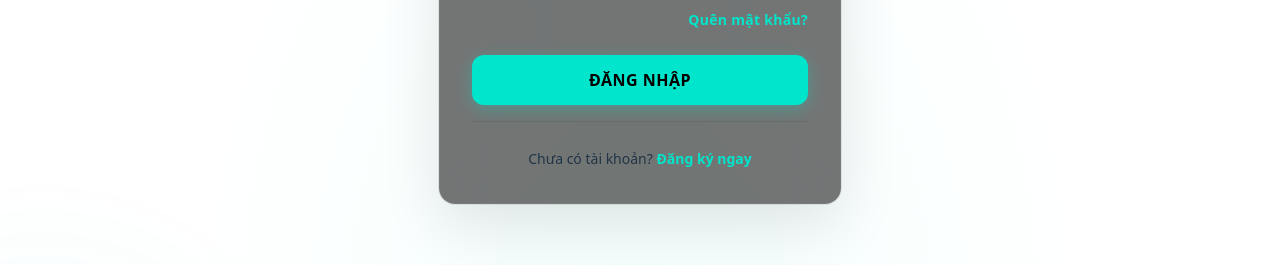
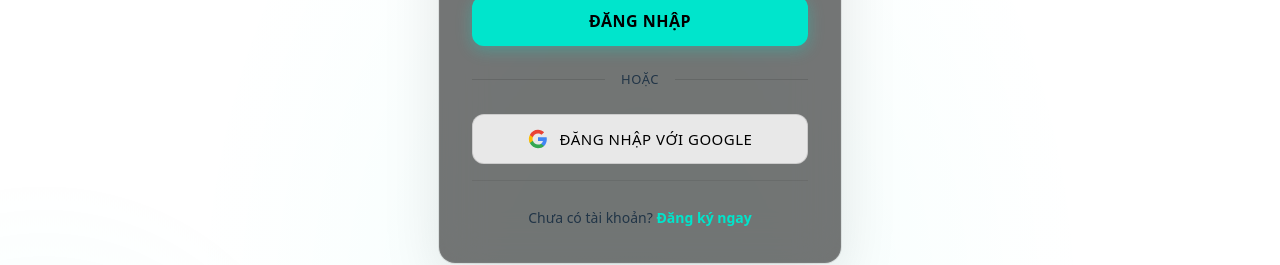
Before and after one commit to leedontbeshy/unimerch-client, a React (Vite) app: page /login in a window 1280 px wide. Shown: the part 598-863 px from the top of the page. Built offline with nearby package versions, Linux system fonts and the light colour scheme; no server answers.

Commit message:
feat: add Google Sign-In button and functionality to LoginPage

```diff
--- a/src/css/auth.css
+++ b/src/css/auth.css
@@ -321,6 +321,72 @@
   box-shadow: none;
 }
 
+/* Google Sign-In Button */
+.btn-google {
+  background: var(--bg-card-light);
+  color: var(--text-white);
+  border: 1.5px solid var(--border-light);
+  display: flex;
+  align-items: center;
+  justify-content: center;
+  gap: 12px;
+  font-weight: 500;
+  transition: all 0.3s cubic-bezier(0.4, 0, 0.2, 1);
+  width: 100%;
+  padding: 14px 24px;
+  border-radius: 12px;
+  font-size: 15px;
+  cursor: pointer;
+  position: relative;
+  overflow: hidden;
+}
+
+.btn-google:hover:not(:disabled) {
+  background: var(--bg-input-hover);
+  border-color: var(--border-cyan);
+  transform: translateY(-2px);
+  box-shadow: 0 6px 20px rgba(0, 229, 204, 0.2);
+}
+
+.btn-google:active:not(:disabled) {
+  transform: translateY(0);
+  box-shadow: 0 2px 8px rgba(0, 229, 204, 0.15);
+}
+
+.btn-google:disabled {
+  opacity: 0.5;
+  cursor: not-allowed;
+  transform: none;
+}
+
+.google-icon {
+  flex-shrink: 0;
+}
+
+/* Divider */
+.divider {
+  display: flex;
+  align-items: center;
+  text-align: center;
+  margin: 24px 0;
+  color: var(--text-gray-light);
+  font-size: 13px;
+  font-weight: 500;
+  text-transform: uppercase;
+  letter-spacing: 0.5px;
+}
+
+.divider::before,
+.divider::after {
+  content: '';
+  flex: 1;
+  border-bottom: 1px solid var(--border-light);
+}
+
+.divider span {
+  padding: 0 16px;
+}
+
 .btn-secondary {
   background: transparent;
   color: var(--text-white);
--- a/src/pages/LoginPage.tsx
+++ b/src/pages/LoginPage.tsx
@@ -3,6 +3,7 @@ import { Link, useNavigate } from 'react-router-dom';
 import { useAuth } from '../hooks/useAuth';
 import AuthLayout from '../layout/AuthLayout';
 import Header from '../components/Header';
+import { signInWithGoogle } from '../services/firebaseAuthService';
 
 const LoginPage: React.FC = () => {
   const navigate = useNavigate();
@@ -17,6 +18,7 @@ const LoginPage: React.FC = () => {
   const [errors, setErrors] = useState<{ [key: string]: string }>({});
   const [isLoading, setIsLoading] = useState(false);
   const [apiError, setApiError] = useState('');
+  const [isGoogleLoading, setIsGoogleLoading] = useState(false);
 
   const handleChange = (e: React.ChangeEvent<HTMLInputElement>) => {
     const { name, value, type, checked } = e.target;
@@ -71,6 +73,32 @@ const LoginPage: React.FC = () => {
       setApiError(message);
     } finally {
       setIsLoading(false);
+    }
+  };
+
+  const handleGoogleSignIn = async () => {
+    setApiError('');
+    setIsGoogleLoading(true);
+
+    try {
+      const result = await signInWithGoogle();
+
+      if (result.success) {
+        // Demo: Chỉ chuyển hướng đến trang products
+        // Trong thực tế, bạn có thể gửi token đến backend hoặc lưu thông tin user
+        console.log('Google Sign-In Success:', result.user);
+        console.log('Firebase Token:', result.token);
+
+        // Chuyển hướng đến trang products
+        navigate('/all-products');
+      } else {
+        setApiError(result.error || 'Đăng nhập Google thất bại');
+      }
+    } catch (error: unknown) {
+      setApiError('Đã xảy ra lỗi khi đăng nhập bằng Google');
+      console.error('Google Sign-In Error:', error);
+    } finally {
+      setIsGoogleLoading(false);
     }
   };
 
@@ -158,6 +186,34 @@ const LoginPage: React.FC = () => {
           </button>
         </form>
 
+        <div className="divider">
+          <span>hoặc</span>
+        </div>
+
+        <button
+          type="button"
+          className="btn btn-google"
+          onClick={handleGoogleSignIn}
+          disabled={isGoogleLoading || isLoading}
+        >
+          {isGoogleLoading ? (
+            <>
+              <span className="spinner"></span>
+              Đang đăng nhập...
+            </>
+          ) : (
+            <>
+              <svg className="google-icon" viewBox="0 0 24 24" width="20" height="20">
+                <path fill="#4285F4" d="M22.56 12.25c0-.78-.07-1.53-.2-2.25H12v4.26h5.92c-.26 1.37-1.04 2.53-2.21 3.31v2.77h3.57c2.08-1.92 3.28-4.74 3.28-8.09z"/>
+                <path fill="#34A853" d="M12 23c2.97 0 5.46-.98 7.28-2.66l-3.57-2.77c-.98.66-2.23 1.06-3.71 1.06-2.86 0-5.29-1.93-6.16-4.53H2.18v2.84C3.99 20.53 7.7 23 12 23z"/>
+                <path fill="#FBBC05" d="M5.84 14.09c-.22-.66-.35-1.36-.35-2.09s.13-1.43.35-2.09V7.07H2.18C1.43 8.55 1 10.22 1 12s.43 3.45 1.18 4.93l2.85-2.22.81-.62z"/>
+                <path fill="#EA4335" d="M12 5.38c1.62 0 3.06.56 4.21 1.64l3.15-3.15C17.45 2.09 14.97 1 12 1 7.7 1 3.99 3.47 2.18 7.07l3.66 2.84c.87-2.6 3.3-4.53 6.16-4.53z"/>
+              </svg>
+              Đăng nhập với Google
+            </>
+          )}
+        </button>
+
         <div className="auth-footer">
           <p className="auth-footer-text">
             Chưa có tài khoản?{' '}
```
